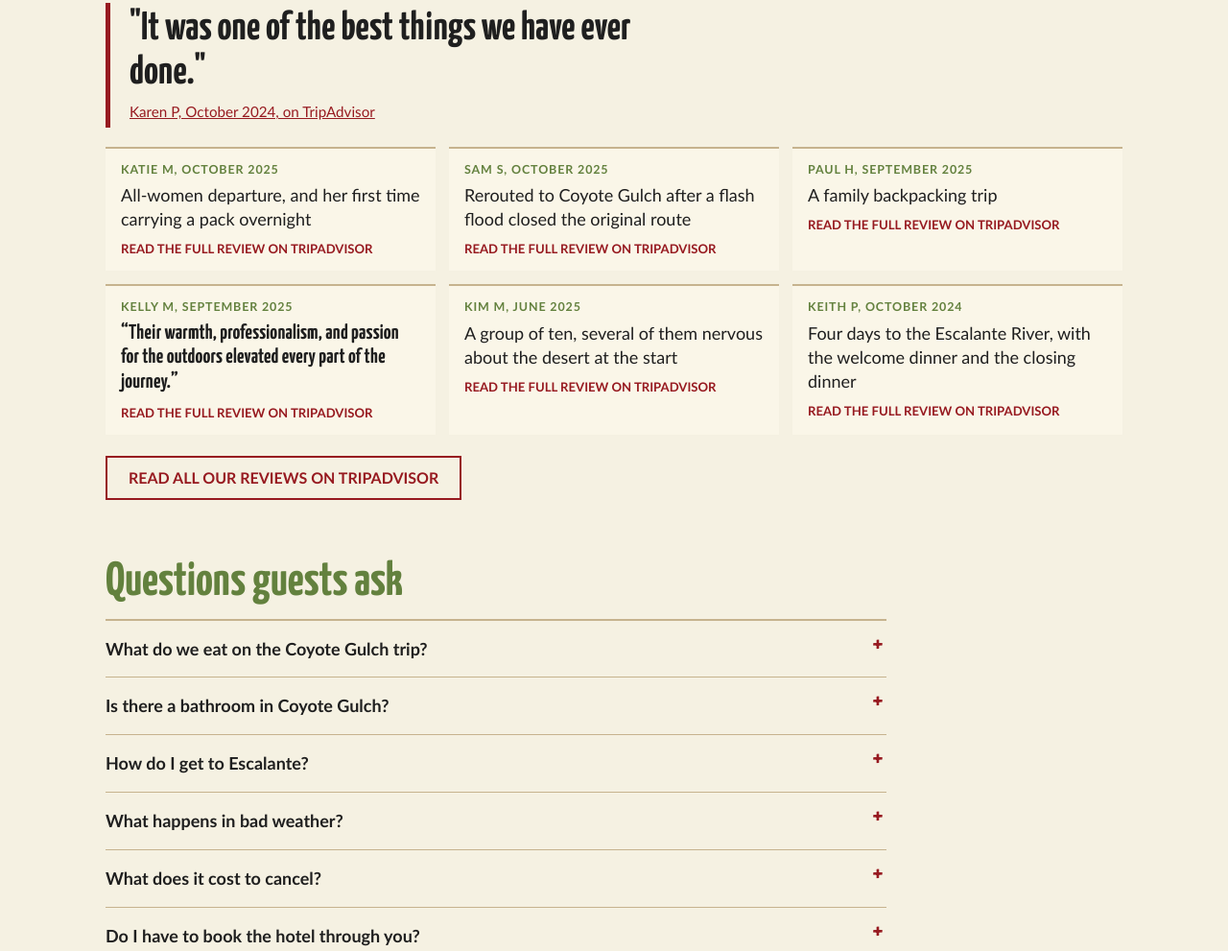
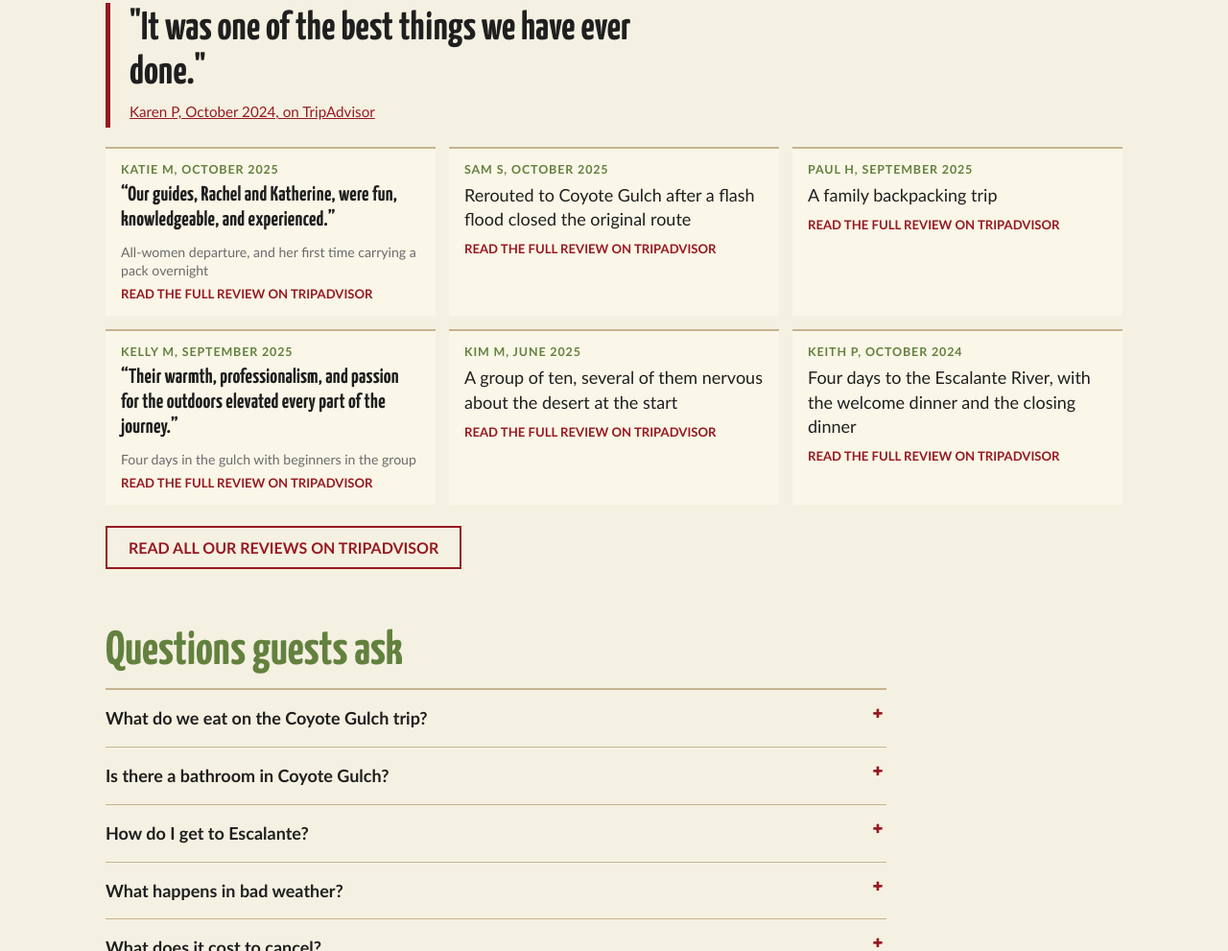
Before and after one commit to dreamlandtours/pat-pages, a plain HTML site: page coyote-gulch-trip-39ff14/index.html in a window 1280 px wide. Shown: the part 9550-10541 px from the top of the page at 96% size. Drawn offline with Linux system fonts and the light colour scheme.

Commit message:
Coyote Gulch trip preview: second guest line

```diff
--- a/coyote-gulch-trip-39ff14/index.html
+++ b/coyote-gulch-trip-39ff14/index.html
@@ -329,10 +329,10 @@
   <p class="intro">Guests have left Dreamland more than 5,000 five-star reviews on TripAdvisor and Google. Here are a few from people who walked Coyote Gulch with us.</p>
   <blockquote class="pull"><p>"It was one of the best things we have ever done."</p><footer><a href="https://www.tripadvisor.com/ShowUserReviews-g57030-d1553815-r973948027-Dreamland_Safari_Tours-Kanab_Utah.html">Karen P, October 2024, on TripAdvisor</a></footer></blockquote>
   <ul class="proof">
-    <li><a href="https://www.tripadvisor.com/ShowUserReviews-g57030-d1553815-r1037061882-Dreamland_Safari_Tours-Kanab_Utah.html"><span class="who">Katie M, October 2025</span><span class="what">All-women departure, and her first time carrying a pack overnight</span><span class="go">Read the full review on TripAdvisor</span></a></li>
+    <li><a href="https://www.tripadvisor.com/ShowUserReviews-g57030-d1553815-r1037061882-Dreamland_Safari_Tours-Kanab_Utah.html"><span class="who">Katie M, October 2025</span><span class="what quote">“Our guides, Rachel and Katherine, were fun, knowledgeable, and experienced.”</span><span class="ctx">All-women departure, and her first time carrying a pack overnight</span><span class="go">Read the full review on TripAdvisor</span></a></li>
     <li><a href="https://www.tripadvisor.com/ShowUserReviews-g57030-d1553815-r1033404780-Dreamland_Safari_Tours-Kanab_Utah.html"><span class="who">sam s, October 2025</span><span class="what">Rerouted to Coyote Gulch after a flash flood closed the original route</span><span class="go">Read the full review on TripAdvisor</span></a></li>
     <li><a href="https://www.tripadvisor.com/ShowUserReviews-g57030-d1553815-r1031194093-Dreamland_Safari_Tours-Kanab_Utah.html"><span class="who">Paul H, September 2025</span><span class="what">A family backpacking trip</span><span class="go">Read the full review on TripAdvisor</span></a></li>
-    <li><a href="https://www.tripadvisor.com/ShowUserReviews-g57030-d1553815-r1030375738-Dreamland_Safari_Tours-Kanab_Utah.html"><span class="who">Kelly M, September 2025</span><span class="what quote">“Their warmth, professionalism, and passion for the outdoors elevated every part of the journey.”</span><span class="go">Read the full review on TripAdvisor</span></a></li>
+    <li><a href="https://www.tripadvisor.com/ShowUserReviews-g57030-d1553815-r1030375738-Dreamland_Safari_Tours-Kanab_Utah.html"><span class="who">Kelly M, September 2025</span><span class="what quote">“Their warmth, professionalism, and passion for the outdoors elevated every part of the journey.”</span><span class="ctx">Four days in the gulch with beginners in the group</span><span class="go">Read the full review on TripAdvisor</span></a></li>
     <li><a href="https://www.tripadvisor.com/ShowUserReviews-g57030-d1553815-r1013219630-Dreamland_Safari_Tours-Kanab_Utah.html"><span class="who">Kim M, June 2025</span><span class="what">A group of ten, several of them nervous about the desert at the start</span><span class="go">Read the full review on TripAdvisor</span></a></li>
     <li><a href="https://www.tripadvisor.com/ShowUserReviews-g57030-d1553815-r974669513-Dreamland_Safari_Tours-Kanab_Utah.html"><span class="who">Keith P, October 2024</span><span class="what">Four days to the Escalante River, with the welcome dinner and the closing dinner</span><span class="go">Read the full review on TripAdvisor</span></a></li>
   </ul>
--- a/coyote-gulch-trip-39ff14/trip-v1.css
+++ b/coyote-gulch-trip-39ff14/trip-v1.css
@@ -261,3 +261,5 @@ dialog.lb .lb-x{position:absolute;right:8px;top:8px;background:var(--panel);colo
 @media(max-width:560px){.why{grid-template-columns:minmax(0,1fr)}}
 
 .proof .what.quote{font:700 1.35rem/1.2 var(--display);letter-spacing:.2px}
+
+.proof .ctx{display:block;font-size:.88rem;line-height:1.4;color:var(--grey);margin:4px 0 6px}
```
